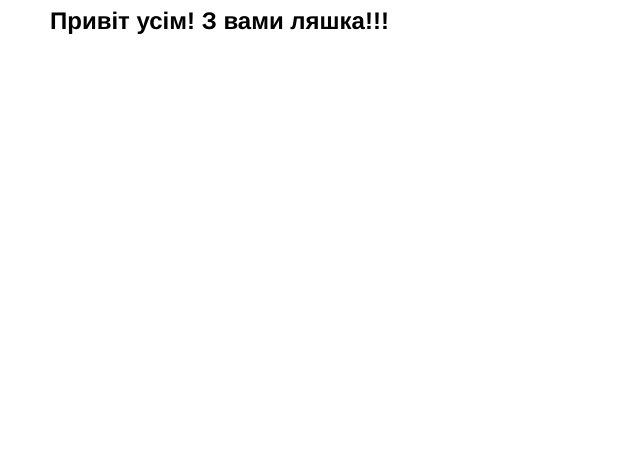
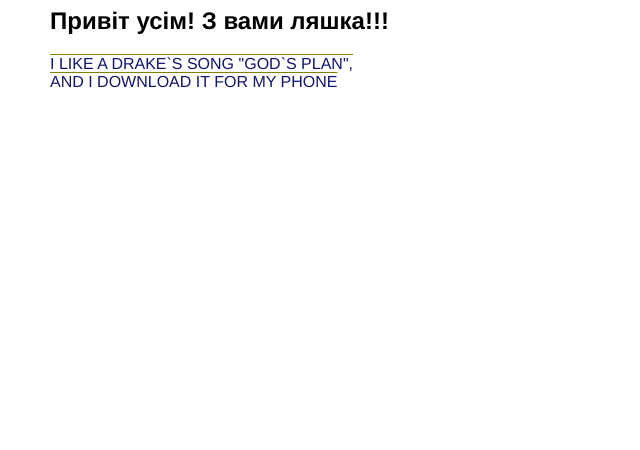
Before and after one commit to stone-03/Stone-sAss, a plain HTML site: page index.html in a window 1280 px wide. Shown: the part 350-800 px from the top of the page, without its empty margins (0-640 px from the left). Drawn offline with Linux system fonts and the light colour scheme.

Commit message:
добавив опис пісні дрейка:)

```diff
--- a/index.html
+++ b/index.html
@@ -23,6 +23,7 @@
             </div>
         </form>
         <p><h1>жирдяй</h1></p><h2>Привіт усім! З вами ляшка!!!</h2>
+        <p>I LIKE A DRAKE`S SONG "GOD`S PLAN",<br> AND I DOWNLOAD IT FOR MY PHONE</p>
 </body>
 
 </html>
```
